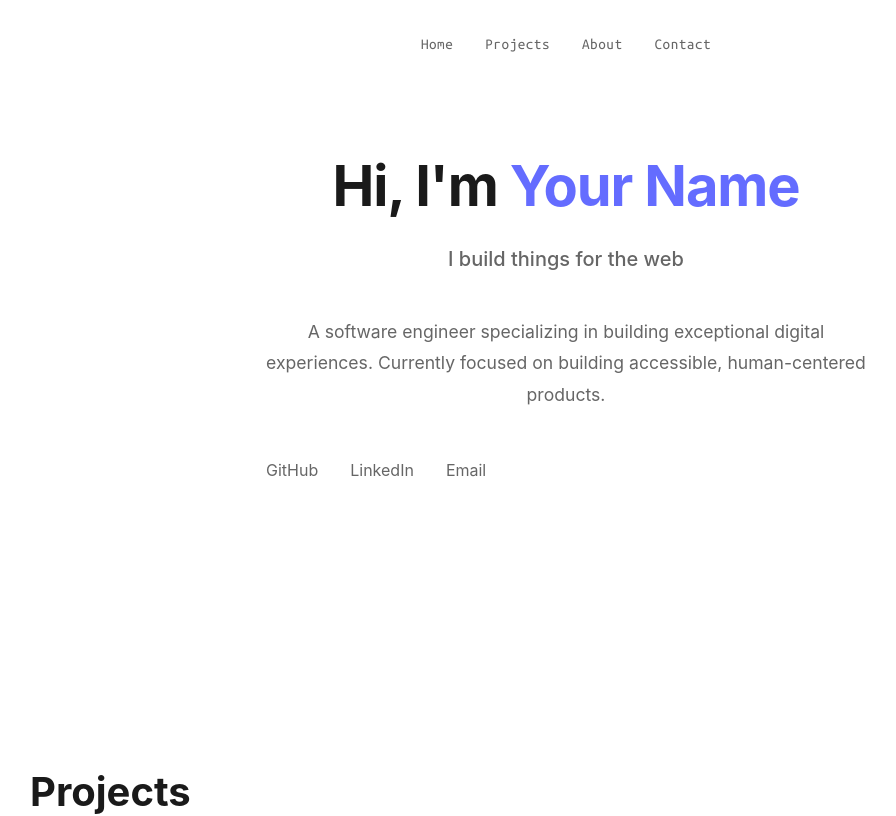
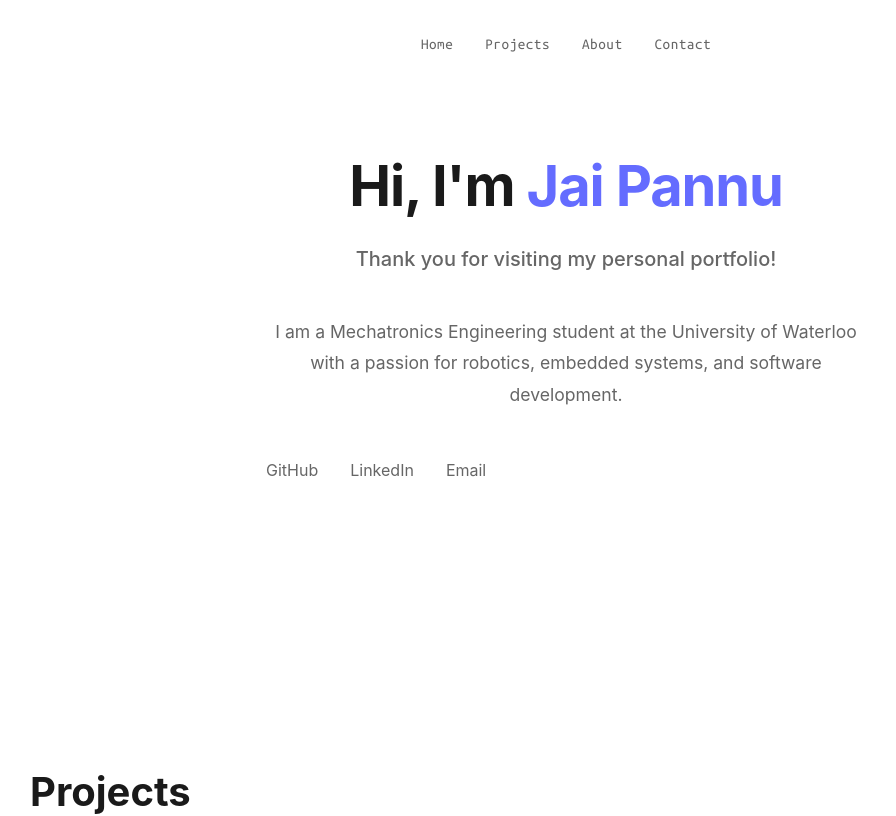
Before and after one commit to JaiPannu/personal-portfolio, a React (Vite) app: page / in a window 1280 px wide. Shown: the top 816 px of the page, without its empty margins (74-970 px from the left). Built offline with nearby package versions, Linux system fonts and the light colour scheme.

Commit message:
Init commit

```diff
--- a/src/components/layout/Hero.jsx
+++ b/src/components/layout/Hero.jsx
@@ -5,23 +5,23 @@ const Hero = () => {
     <section className="hero" id="home">
       <div className="hero-content">
         <h1 className="hero-title">
-          Hi, I'm <span className="highlight">Your Name</span>
+          Hi, I'm <span className="highlight">Jai Pannu</span>
         </h1>
         <p className="hero-subtitle">
-          I build things for the web
+          Thank you for visiting my personal portfolio!
         </p>
         <p className="hero-description">
-          A software engineer specializing in building exceptional digital experiences.
-          Currently focused on building accessible, human-centered products.
+          I am a Mechatronics Engineering student at the University of Waterloo
+          with a passion for robotics, embedded systems, and software development.
         </p>
         <div className="hero-links">
-          <a href="https://github.com" target="_blank" rel="noopener noreferrer" className="social-link">
+          <a href="https://github.com/JaiPannu?tab=overview&from=2026-01-01&to=2026-01-01" target="_blank" rel="noopener noreferrer" className="social-link">
             GitHub
           </a>
-          <a href="https://linkedin.com" target="_blank" rel="noopener noreferrer" className="social-link">
+          <a href="www.linkedin.com/in/jai-pannu" target="_blank" rel="noopener noreferrer" className="social-link">
             LinkedIn
           </a>
-          <a href="mailto:your.email@example.com" className="social-link">
+          <a href="mailto:js3pannu@uwaterloo.ca" className="social-link">
             Email
           </a>
         </div>
```
